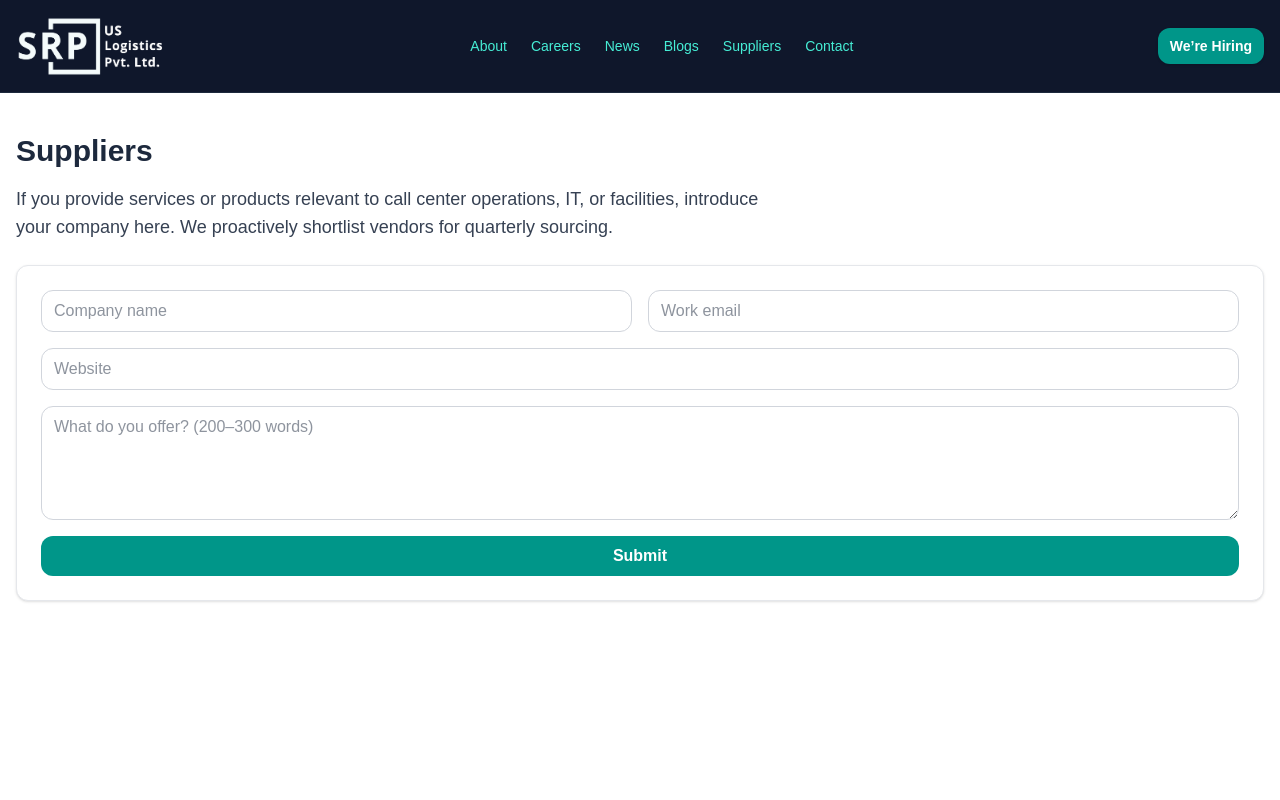
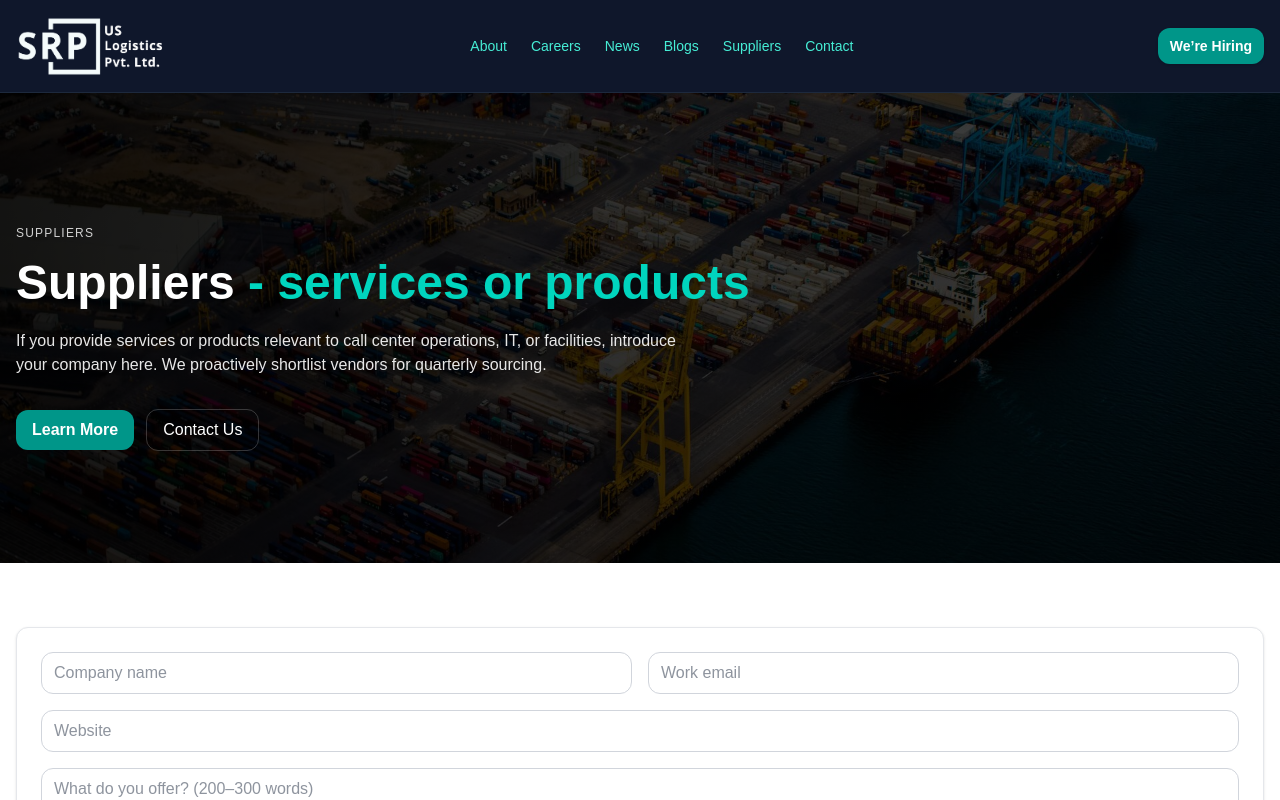
Before and after one commit to vivekinsonix/srp-india, a Next.js app: page /suppliers in a window 1280 px wide. Shown: the top 800 px of the page. Built offline with nearby package versions, Linux system fonts and the light colour scheme.

Commit message:
Sub neader chnages

```diff
--- a/src/app/contact/page.tsx
+++ b/src/app/contact/page.tsx
@@ -3,6 +3,7 @@
 import { useState } from "react";
 import Header from "../header/page";
 import Footer from "../footer/page";
+import HeroSection from "../subheader/page";
 
 
 
@@ -20,6 +21,15 @@ export default function Contact() {
     <>
      <div className="min-h-screen bg-white text-slate-800">
         <Header />
+                 <HeroSection
+                        backgroundImage="/hero-bg.jpg"
+                        eyebrow="Contact"
+                        title="Contact "
+                        highlight="Us"
+                        description="If Any Query , Reach us Any Time"
+                        primaryAction={{ label: "Learn More", href: "/about" }}
+                        secondaryAction={{ label: "Contact Us", href: "/contact" }}
+                      />
 <main className="container mx-auto max-w-7xl px-4 py-10">
       <h1 className="text-3xl font-semibold">Contact</h1>
 
--- a/src/app/suppliers/page.tsx
+++ b/src/app/suppliers/page.tsx
@@ -4,6 +4,7 @@
 import { useState, ChangeEvent, FormEvent } from "react";
 import Header from "../header/page";
 import Footer from "../footer/page";
+import HeroSection from "../subheader/page";
 
 export default function Suppliers() {
   const [form, setForm] = useState({
@@ -29,13 +30,19 @@ export default function Suppliers() {
     <>
       <div className="min-h-screen bg-white text-slate-800">
         <Header />
+               <HeroSection
+                backgroundImage="/hero-bg.jpg"
+                eyebrow="Suppliers"
+                title="Suppliers"
+                highlight=" - services or products"
+                description="If you provide services or products relevant to call center operations, IT, or
+            facilities, introduce your company here. We proactively shortlist vendors for
+            quarterly sourcing."
+                primaryAction={{ label: "Learn More", href: "/about" }}
+                secondaryAction={{ label: "Contact Us", href: "/contact" }}
+              />
         <main className="container mx-auto max-w-7xl px-4 py-10">
-          <h1 className="text-3xl font-semibold">Suppliers</h1>
-          <p className="mt-4 max-w-3xl text-lg text-gray-700">
-            If you provide services or products relevant to call center operations, IT, or
-            facilities, introduce your company here. We proactively shortlist vendors for
-            quarterly sourcing.
-          </p>
+
           <form
             onSubmit={handleSubmit}
             className="mt-6 grid gap-4 rounded-xl border border-gray-200 bg-white p-6 shadow-sm md:grid-cols-2"
```
